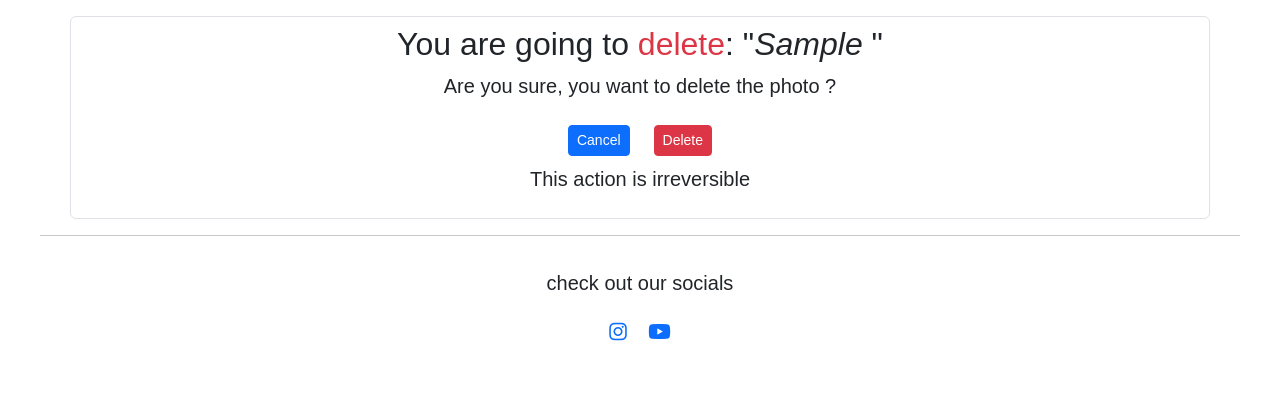
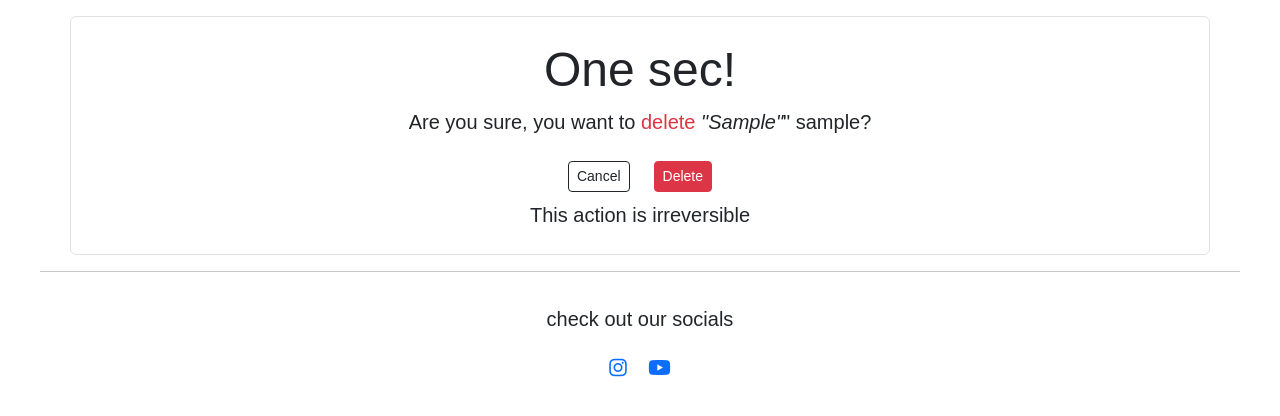
Before and after one commit to YasmineBB/ceramics-studio-platform, a Django app: page /1/delete_image/ in a window 1280 px wide. Shown: the part 196-612 px from the top of the page. Run offline with Django 3.2, Linux system fonts and the light colour scheme; tables that the repository leaves empty hold one stand-in row (values such as "Sample post"); some libraries are stand-ins or nearby versions; some web fonts are replaced.

Commit message:
Update user message in delete template

```diff
--- a/templates/delete_image.html
+++ b/templates/delete_image.html
@@ -5,16 +5,17 @@
 {% block content %}
 <div class="container pb-2 pt-2 border rounded container-custom my-3">
     <div class="form-group mx-auto">
-        <h2 class="text-center">
-            You are going to <span class="text-danger">delete</span>: "<i>{{ post.caption }}</i>
-            "</h2>
-        <p class="text-center">Are you sure, you want to delete the photo ?</p>
+        <h2 class="display-5 text-center mt-3">
+            One sec!</h2>
+        <p class="text-center">Are you sure, you want to <span class="text-danger">delete</span>
+            <em>"{{ post.caption }}"</em>"
+            {{ post.user }}?</p>
         <div class="form-group">
             <form action="" method="post" class="d-flex flex-column align-items-center justify-content-center">
                 {% csrf_token %}
                 <div class="row">
                     <div class="col text-right">
-                        <a href="{% url 'image_detail' post.id %}" class="my-2 btn btn-primary btn-sm">Cancel</a>
+                        <a href="{% url 'image_detail' post.id %}" class="my-2 btn btn-outline-dark btn-sm">Cancel</a>
                     </div>
                     <div class="col text-left">
                         <button type="submit" class="my-2 btn btn-danger btn-sm">Delete</button>
```
